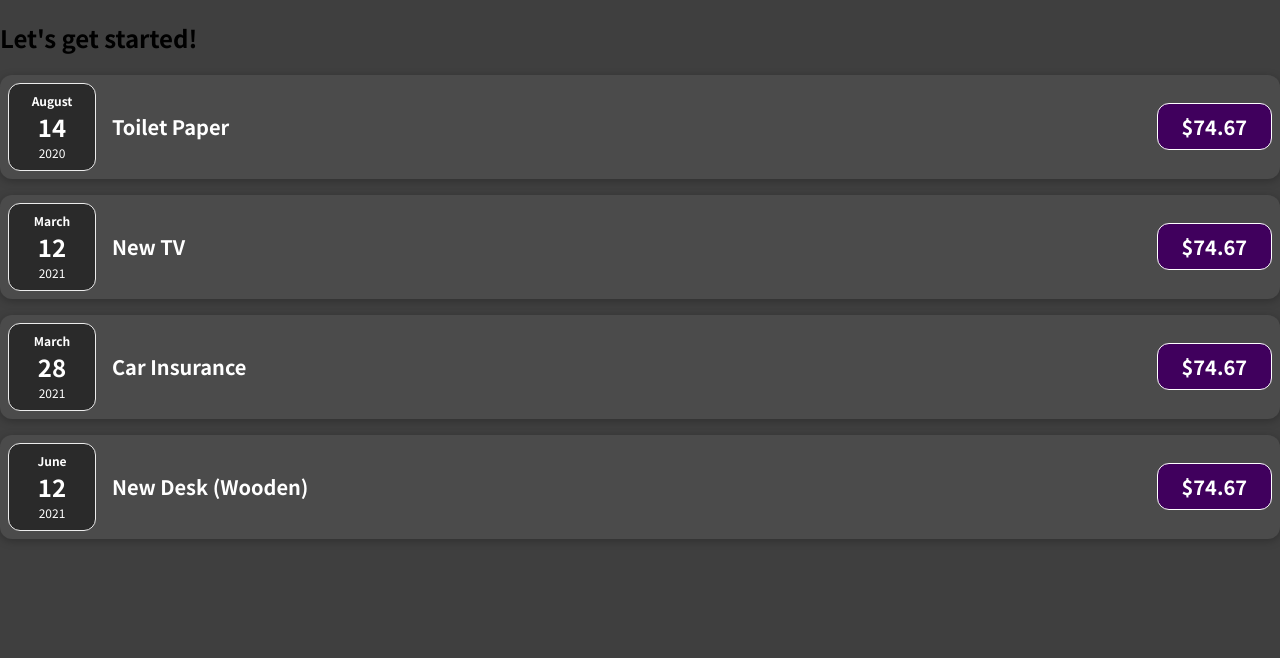
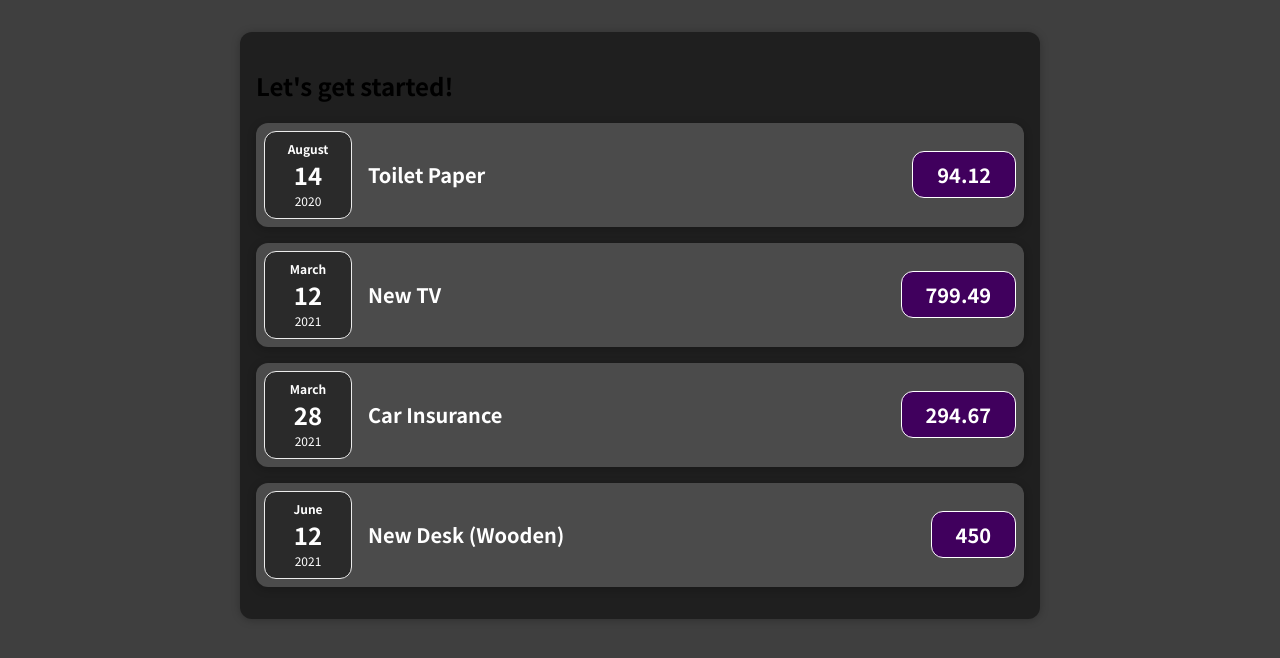
Before and after one commit to EYantis1212/react-complete-guide, a React (Create React App) app in the folder 01-starting-setup/: page / in a window 1280 px wide. Shown: the top 658 px of the page. Built offline with nearby package versions, Linux system fonts and the light colour scheme.

Commit message:
Add (project 01) Refactor code into expenses comp

```diff
--- a/01-starting-setup/src/App.js
+++ b/01-starting-setup/src/App.js
@@ -1,4 +1,4 @@
-import ExpenseItem from './components/ExpenseItem';
+import Expenses from './components/Expenses';
 
 function App() {
 	const expenses = [
@@ -29,27 +29,7 @@
 	];
 	return (
 		<div>
-			<h2>Let's get started!</h2>
-			<ExpenseItem
-				title={expenses[0].title}
-				amount={expenses[0].amount}
-				date={expenses[0].date}
-			/>
-			<ExpenseItem
-				title={expenses[1].title}
-				amount={expenses[1].amount}
-				date={expenses[1].date}
-			/>
-			<ExpenseItem
-				title={expenses[2].title}
-				amount={expenses[2].amount}
-				date={expenses[2].date}
-			/>
-			<ExpenseItem
-				title={expenses[3].title}
-				amount={expenses[3].amount}
-				date={expenses[3].date}
-			/>
+			<Expenses item={expenses} />
 		</div>
 	);
 }
--- a/01-starting-setup/src/components/ExpenseItem.js
+++ b/01-starting-setup/src/components/ExpenseItem.js
@@ -1,6 +1,5 @@
 import React from 'react';
 import ExpenseDate from './ExpenseDate';
-
 import './ExpenseItem.css';
 
 function ExpenseItem(props) {
@@ -9,7 +8,7 @@
 			<ExpenseDate date={props.date} />
 			<div className="expense-item__description">
 				<h2>{props.title}</h2>
-				<div className="expense-item__price">$74.67</div>
+				<div className="expense-item__price">{props.amount}</div>
 			</div>
 		</div>
 	);
--- /dev/null
+++ b/01-starting-setup/src/components/Expenses.css
@@ -0,0 +1,9 @@
+.expenses {
+	padding: 1rem;
+	background-color: rgb(31, 31, 31);
+	margin: 2rem auto;
+	width: 50rem;
+	max-width: 95%;
+	border-radius: 12px;
+	box-shadow: 0 1px 8px rgba(0, 0, 0, 0.25);
+}
--- /dev/null
+++ b/01-starting-setup/src/components/Expenses.js
@@ -0,0 +1,32 @@
+import ExpenseItem from './ExpenseItem';
+import './Expenses.css';
+
+const Expenses = (props) => {
+	return (
+		<div className="expenses">
+			<h2>Let's get started!</h2>
+			<ExpenseItem
+				title={props.item[0].title}
+				amount={props.item[0].amount}
+				date={props.item[0].date}
+			/>
+			<ExpenseItem
+				title={props.item[1].title}
+				amount={props.item[1].amount}
+				date={props.item[1].date}
+			/>
+			<ExpenseItem
+				title={props.item[2].title}
+				amount={props.item[2].amount}
+				date={props.item[2].date}
+			/>
+			<ExpenseItem
+				title={props.item[3].title}
+				amount={props.item[3].amount}
+				date={props.item[3].date}
+			/>
+		</div>
+	);
+};
+
+export default Expenses;
```
Also changed, not shown: 1 other file (tests, documents, lock files or other folders).
